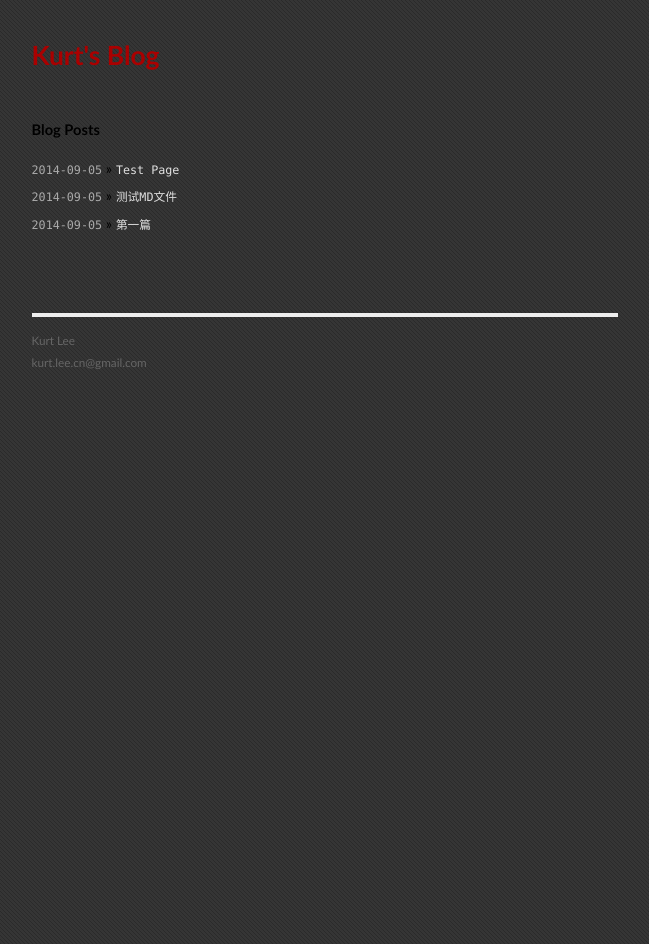
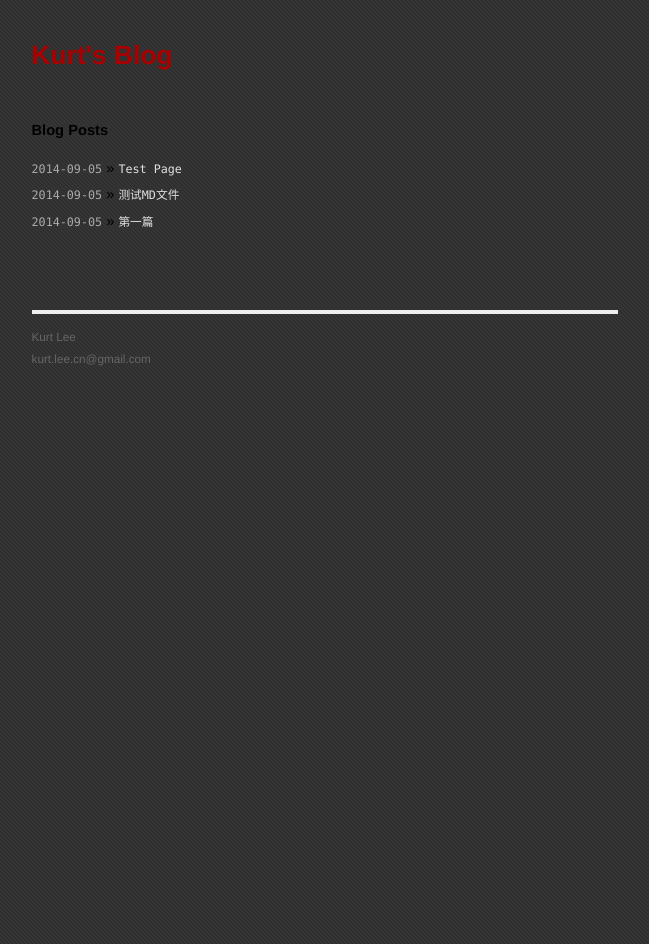
Before and after one commit to KurtLee/kurtlee.github.io, a Jekyll site: the page built from index.html, in a window 1280 px wide. Shown: the whole page, without its empty margins (315-964 px from the left). Built offline with Jekyll 4.4.1, drawn with Linux system fonts in a browser that asks for light colours; Markdown is read by kramdown in place of the engine named in the settings.

Commit message:
change css

```diff
--- a/_layouts/default.html
+++ b/_layouts/default.html
@@ -13,10 +13,6 @@
    <link rel="stylesheet" href="/css/screen.css" type="text/css" media="screen, projection" />
    <style type="text/css">
 
-   body,td,th {
-	font-family: "Gill Sans", "Gill Sans MT", "Myriad Pro", "DejaVu Sans Condensed", Helvetica, Arial, sans-serif;
-	color: #000000;
-}
    body {
 	background-image: url(/images/nav-bg.gif);
 	background-repeat: repeat;
```
